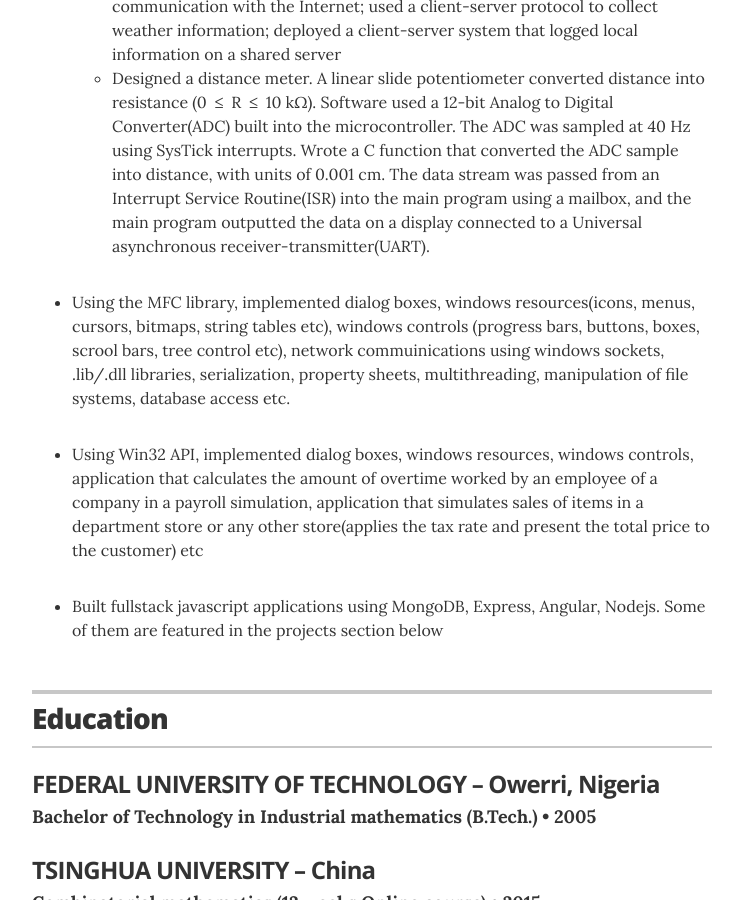
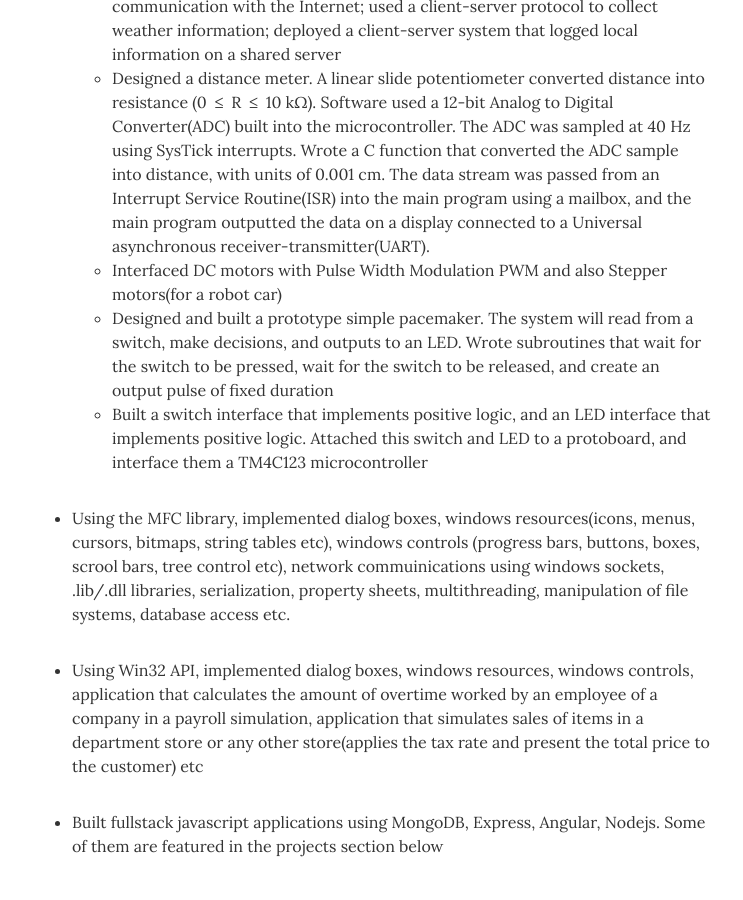
Before and after one commit to evanchime/resume, a Jekyll site: the page built from index.html, in a window 1280 px wide and 900 px high, scrolled down 1555 px. Shown: the whole window, without its empty margins (268-1011 px from the left). Built offline with Jekyll 4.4.1, drawn with Linux system fonts in a browser that asks for light colours.

Commit message:
Modified _data/accomplishments.yml

```diff
--- a/_data/accomplishments.yml
+++ b/_data/accomplishments.yml
@@ -20,6 +20,19 @@
               The data stream was passed from an Interrupt Service Routine(ISR) into the main program using a mailbox,
               and the main program outputted the data on a display connected to a
               Universal asynchronous receiver-transmitter(UART).
+            </li>
+            <li>
+              Interfaced DC motors with Pulse Width Modulation PWM and also Stepper motors(for a robot car)
+            </li>
+            <li>
+              Designed and built a prototype simple pacemaker. The system will read from a switch,
+              make decisions, and outputs to an LED. Wrote subroutines that wait for the switch to be pressed,
+              wait for the switch to be released, and create an output pulse of fixed duration
+            </li>
+            <li>
+              Built a switch interface that implements positive logic,
+              and an LED interface that implements positive logic.
+              Attached this switch and LED to a protoboard, and interface them a TM4C123 microcontroller
             </li>
           </ul>
         </li>
```
